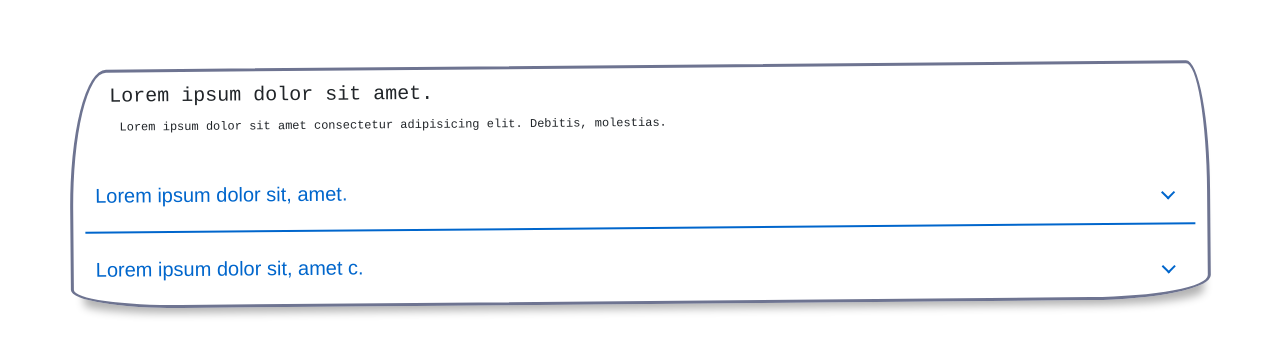
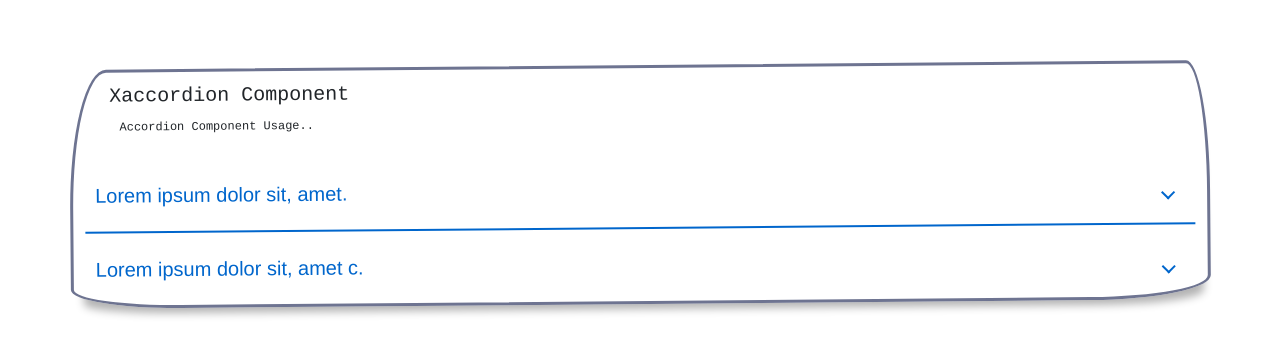
Before and after one commit to snahmd/react-components-challenge, a React (Create React App) app: page / in a window 1280 px wide. Shown: the part 226-582 px from the top of the page. Built offline with nearby package versions, Linux system fonts and the light colour scheme.

Commit message:
XAccordion-Component

```diff
--- a/src/App.js
+++ b/src/App.js
@@ -5,7 +5,8 @@ function App() {
   return (
     <div className="App">
 
-      <Frame title={"Lorem ipsum dolor sit amet."} text={"Lorem ipsum dolor sit amet consectetur adipisicing elit. Debitis, molestias."}>
+      <Frame title={"Xaccordion Component"} text={"Accordion Component Usage.."}>
+
       <XAccordion
           content={[
             {
@@ -17,10 +18,7 @@ function App() {
             },
             {
               title: "Lorem ipsum dolor sit, amet c.",
-              desc: [
-                "Lorem ipsum dolor sit, amet consectetur adipisicing elit. Autem id a eius aliquid vel asperiores! Quam neque ullam, quos placeat distinctio deleniti voluptatum officia rem pariatur praesentium, eius sunt ducimus.",
-                "Lorem ipsum dolor sit, amet consectetur adipisicing elit. Autem id a eius aliquid vel asperiores! Quam neque ullam, quos placeat distinctio deleniti voluptatum officia rem pariatur praesentium, eius sunt ducimus.",
-              ],
+              desc: "Lorem ipsum dolor sit amet.",
             },
           ]}
           preExpanded={false}
```
Also changed, not shown: src/components/accordion/README.md (added), src/components/accordion/images/XAccordion_1.png (added), src/components/accordion/images/XAccordion_2.png (added).
